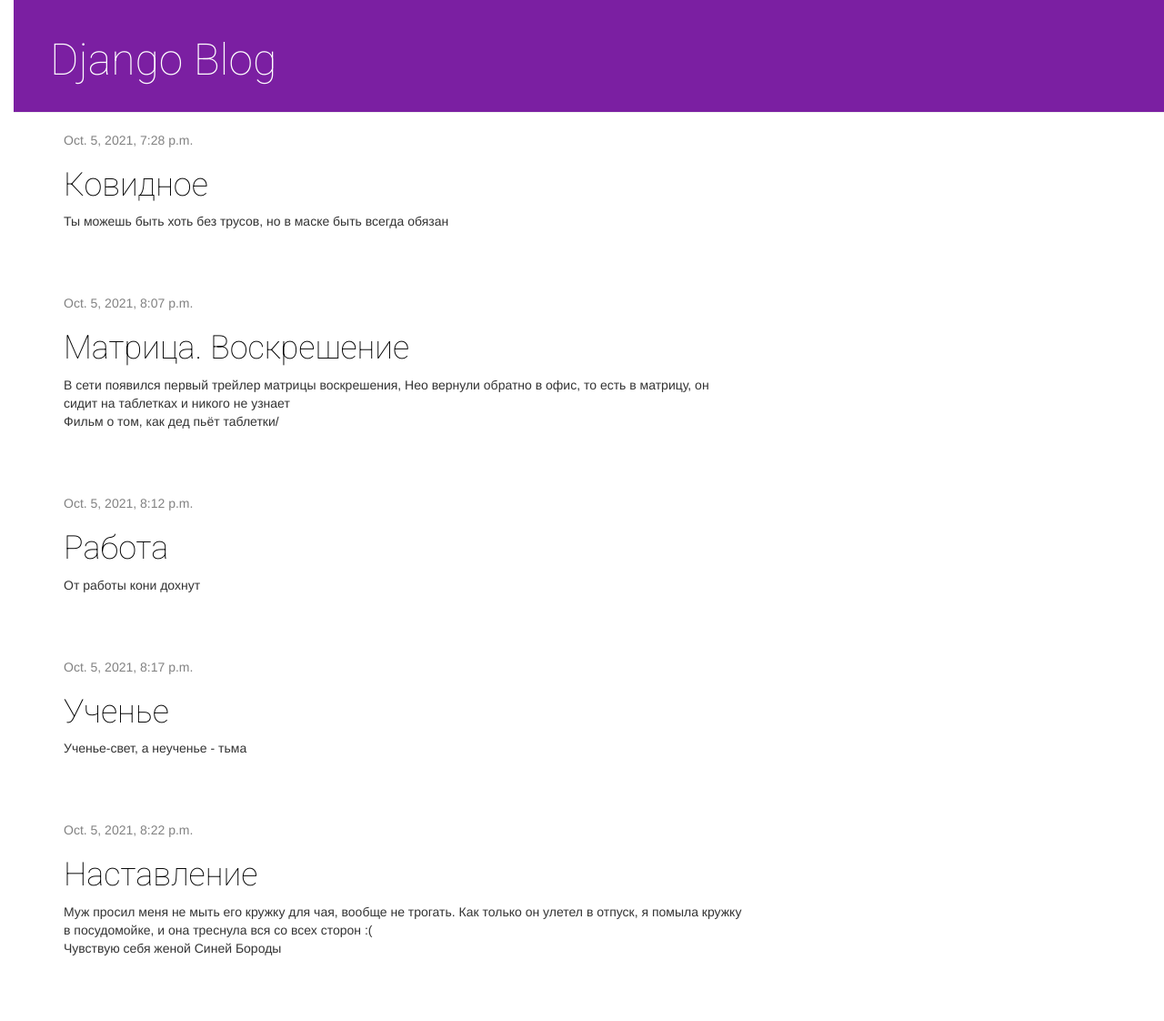
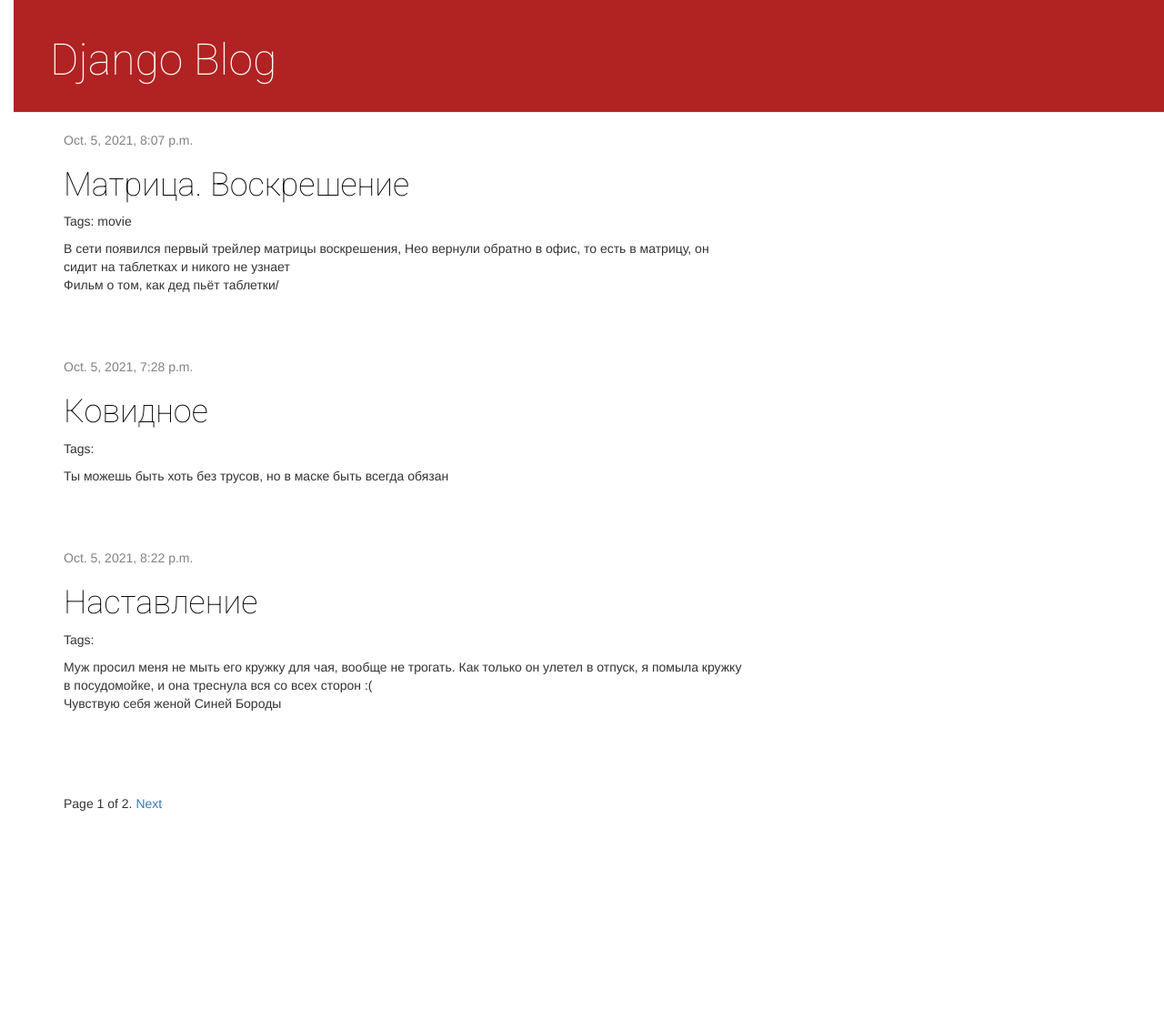
Before and after one commit to dad-siberian/Hilda, a Django app: page / in a window 1280 px wide. Shown: the whole page at 91% size. After the commit the page ends 891 px from the top, so only its background shows below. Run offline with Django 3.2, Linux system fonts and the light colour scheme; data comes from the database, SQL or seed files in the repository; both versions use the stored data as it was after the commit; parts of the project's set-up code (start-up, migrations or seed data) failed here and were passed over; some libraries are stand-ins or nearby versions.

Commit message:
Class-based views for post list. Pagination added

```diff
--- a/blog/models.py
+++ b/blog/models.py
@@ -3,6 +3,7 @@ from django.conf import settings
 from django.utils import timezone
 from django.urls import reverse
 from pytils import translit
+from taggit.managers import TaggableManager
 
 # Посты блога
 class Post(models.Model):
@@ -12,6 +13,7 @@ class Post(models.Model):
     text = models.TextField()
     created_date = models.DateTimeField(default=timezone.now)
     published_date = models.DateTimeField(blank=True, null=True)
+    tags = TaggableManager()
 
 
 
--- a/blog/static/css/blog.css
+++ b/blog/static/css/blog.css
@@ -8,7 +8,7 @@ body {
 }
 
 .page-header {
-    background-color: #7B1FA2;
+    background-color: rgb(177, 34, 34);
     margin-top: 0;
     padding: 20px 20px 20px 40px;
 }
--- /dev/null
+++ b/blog/templates/blog/pagination.html
@@ -0,0 +1,13 @@
+<div class="pagination">
+    <span class="step-links">
+        {% if page.has_previous %}
+            <a href="?page={{ page.previous_page_number }}">Previous</a>
+        {% endif %}
+        <span class="current">
+            Page {{ page.number }} of {{ page.paginator.num_pages }}.
+        </span>
+        {% if page.has_next %}
+            <a href="?page={{ page.next_page_number }}">Next</a>
+        {% endif %}
+    </span>
+</div>
--- a/blog/templates/blog/post_list.html
+++ b/blog/templates/blog/post_list.html
@@ -7,7 +7,9 @@
                 {{ post.published_date }}
             </div>
             <h1><a href="{{ post.get_absolute_url }}">{{ post.title }}</a></h1>
+            <p class="tags">Tags: {{ post.tags.all|join:", " }}</p>
             <p>{{ post.text|linebreaksbr }}</p>
         </div>
     {% endfor %}
+    {% include "blog/pagination.html" with page=page_obj %}
 {% endblock %}
--- a/blog/urls.py
+++ b/blog/urls.py
@@ -4,7 +4,8 @@ from . import views
 app_name = 'blog'
 
 urlpatterns = [
-    path('', views.post_list, name='post_list'),
+    # path('', views.post_list, name='post_list'),
+    path('', views.PostListView.as_view(), name='post_list'),
     path('post/<slug:slug>/', views.post_detail, name='post_detail'),
     path('newpost/', views.post_new, name='post_new'),
     path('post/<slug:slug>/edit/', views.post_edit, name='post_edit'),
--- a/blog/views.py
+++ b/blog/views.py
@@ -2,12 +2,31 @@ from .models import Post
 from django.utils import timezone
 from django.shortcuts import render, get_object_or_404, redirect
 from .forms import PostForm, CommentForm
+from django.core.paginator import Paginator, EmptyPage, PageNotAnInteger
+from django.views.generic import ListView
 
+# Использование базовых классов представлений (class-based views) для post_list
+class PostListView(ListView):
+    queryset = Post.objects.filter(published_date__lte=timezone.now()).order_by('created_date')
+    context_object_name = 'posts'
+    paginate_by = 3 # 3 posts in each page
+    template_name = 'blog/post_list.html'
 
+# Альтернативное представление post_list
 def post_list(request):
-    posts = Post.objects.filter(
-        published_date__lte=timezone.now()).order_by('published_date')
-    return render(request, 'blog/post_list.html', {'posts': posts})
+    object_list = Post.objects.filter(published_date__lte=timezone.now()).order_by('created_date')
+    paginator = Paginator(object_list, 3)  # 3 posts in each page
+    page = request.GET.get('page')
+    try:
+        posts = paginator.page(page)
+    except PageNotAnInteger:
+        posts = paginator.page(1)
+    except EmptyPage:
+        posts = paginator.page(paginator.num_pages)
+    return render(request,
+                  'blog/post_list.html',
+                  {'page': page,
+                   'posts': posts})
 
 
 def post_detail(request, slug):
--- a/mysite/settings.py
+++ b/mysite/settings.py
@@ -39,6 +39,7 @@ INSTALLED_APPS = [
     'django.contrib.messages',
     'django.contrib.staticfiles',
     'blog',
+    'taggit',
 ]
 
 MIDDLEWARE = [
--- a/pyproject.toml
+++ b/pyproject.toml
@@ -12,4 +12,5 @@ version = "0.1.0"
 Django = "^3.0"
 python = "^3.8"
 pytils = "^0.3"
+django-taggit = "^1.5.1"
 [tool.poetry.dev-dependencies]
--- a/requirements.txt
+++ b/requirements.txt
@@ -1,3 +1 @@
 django
-https://pocoz.gitbooks.io/django-v-primerah/content/
-https://developer.mozilla.org/ru/docs/Learn/Server-side/Django
--- /dev/null
+++ b/tutorial.txt
@@ -0,0 +1,2 @@
+https://pocoz.gitbooks.io/django-v-primerah/content/
+https://developer.mozilla.org/ru/docs/Learn/Server-side/Django
```
Also changed, not shown: blog/migrations/0004_post_tags.py (added), db.sqlite3, 1 other file.
